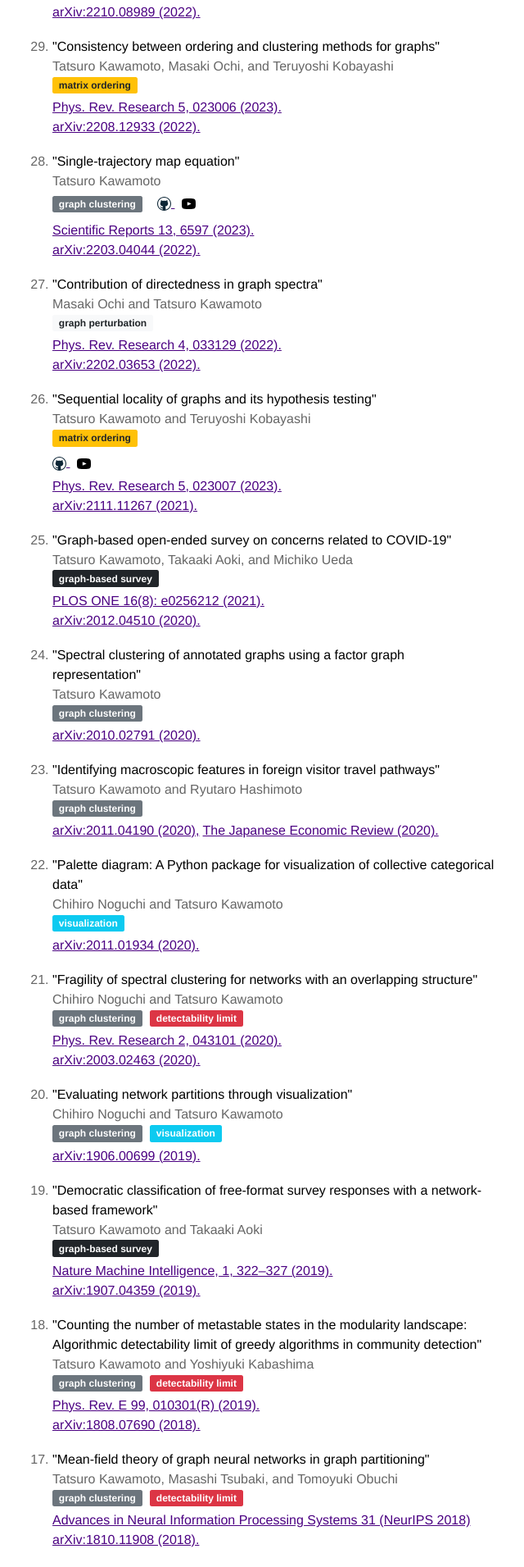
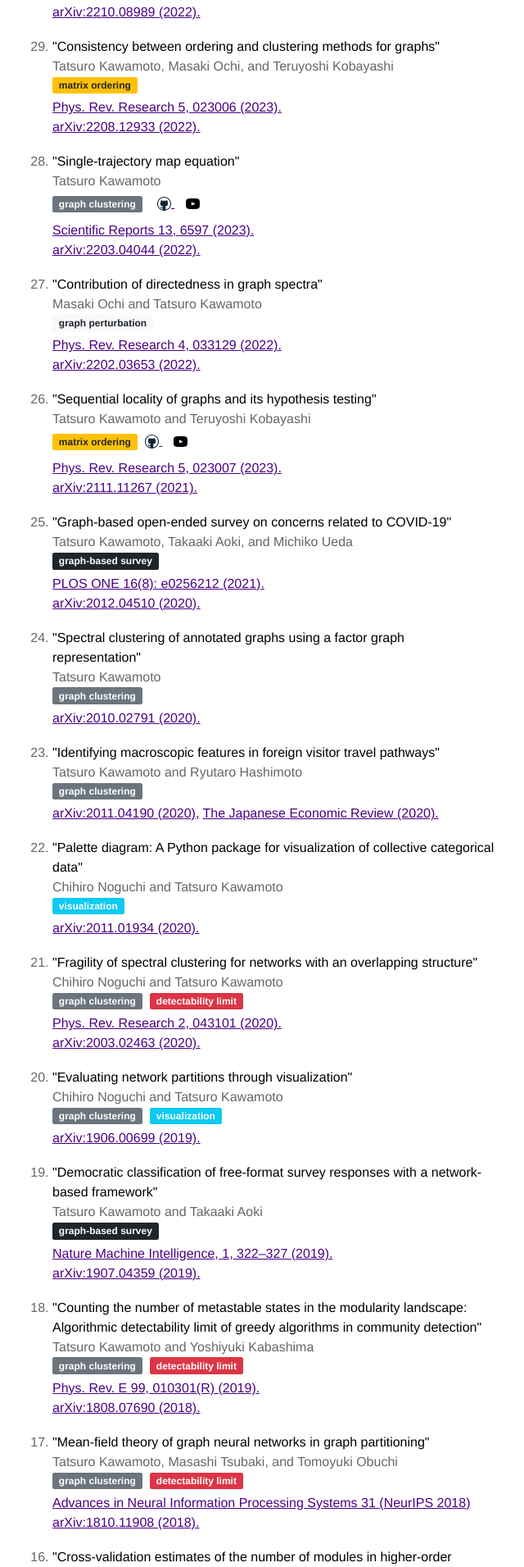
Before and after one commit to tatsuro-kawamoto/tatsuro-kawamoto.github.io, a Jekyll site: the page built from index.html, in a window 1280 px wide. Shown: the part 789-2700 px from the top of the page at 82% size, without its empty margins (316-956 px from the left). Built offline with Jekyll 4.4.1, drawn with Linux system fonts in a browser that asks for light colours.

Commit message:
Update index.html

```diff
--- a/index.html
+++ b/index.html
@@ -37,7 +37,7 @@ title: Home
       <a class="link" data-title="https://github.com/tatsuro-kawamoto/single-trajectory_map_equation" href="https://github.com/tatsuro-kawamoto/single-trajectory_map_equation" target="_blank">
           <svg class="icon icon-github"><use xlink:href="#icon-github"></use></svg>
       </a>
-      &nbsp;
+      &nbsp;&nbsp;
       <a class="link" data-title="https://www.youtube.com/watch?v=q7wvVRAvgNA" href="https://www.youtube.com/watch?v=q7wvVRAvgNA" target="_blank">
           <svg class="icon icon-youtube"><use xlink:href="#icon-youtube"></use></svg>
       </a>
@@ -61,14 +61,14 @@ title: Home
     Tatsuro Kawamoto and Teruyoshi Kobayashi<br />
     <h4>
       <span class="badge bg-warning text-dark me-2">matrix ordering</span>
+      <a class="link" data-title="https://github.com/tatsuro-kawamoto/sequential_locality" href="https://github.com/tatsuro-kawamoto/sequential_locality" target="_blank">
+          <svg class="icon icon-github"><use xlink:href="#icon-github"></use></svg>
+      </a>
+      &nbsp;&nbsp;
+      <a class="link" data-title="https://www.youtube.com/watch?v=E4yCitEo0o0" href="https://www.youtube.com/watch?v=E4yCitEo0o0" target="_blank">
+          <svg class="icon icon-youtube"><use xlink:href="#icon-youtube"></use></svg>
+      </a>
     </h4>
-    <a class="link" data-title="https://github.com/tatsuro-kawamoto/sequential_locality" href="https://github.com/tatsuro-kawamoto/sequential_locality" target="_blank">
-        <svg class="icon icon-github"><use xlink:href="#icon-github"></use></svg>
-    </a>
-    &nbsp;
-    <a class="link" data-title="https://www.youtube.com/watch?v=E4yCitEo0o0" href="https://www.youtube.com/watch?v=E4yCitEo0o0" target="_blank">
-        <svg class="icon icon-youtube"><use xlink:href="#icon-youtube"></use></svg>
-    </a><br />
     <a href="https://journals.aps.org/prresearch/abstract/10.1103/PhysRevResearch.5.023007" target="_blank">Phys. Rev. Research 5, 023007 (2023).</a><br />
     <a href="https://arxiv.org/abs/2111.11267" target="_blank">arXiv:2111.11267 (2021).</a>
   </li>
```
